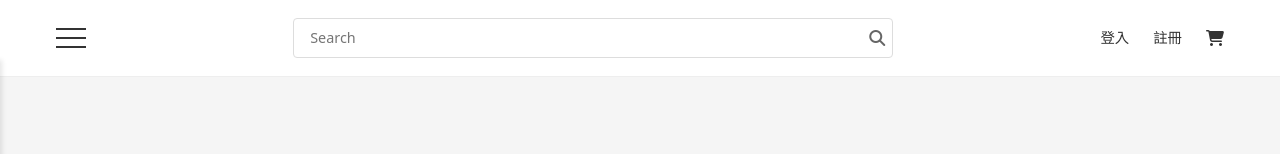
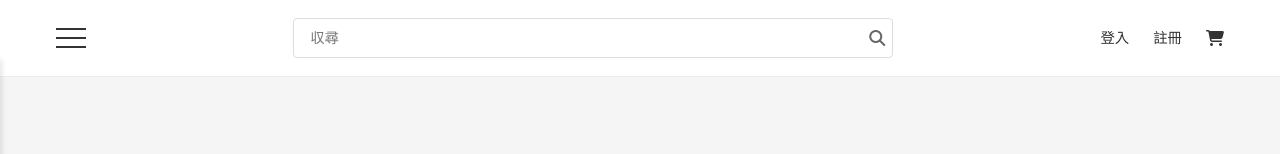
Before and after one commit to d1204429/ilivefrontend, a Vue app: page /products in a window 1280 px wide. Shown: the top 154 px of the page. Built offline with nearby package versions, Linux system fonts and the light colour scheme.

Commit message:
v1.0182 ProductListView.vue / TheHeaderView.vue 更改収尋提示字

```diff
--- a/src/components/layout/TheHeader.vue
+++ b/src/components/layout/TheHeader.vue
@@ -40,7 +40,7 @@
         <input
             type="search"
             v-model="searchKeyword"
-            placeholder="Search"
+            placeholder="収尋"
             @keyup.enter="handleSearch"
         >
         <button @click="handleSearch">
--- a/src/views/product/ProductListView.vue
+++ b/src/views/product/ProductListView.vue
@@ -6,7 +6,7 @@
       <div class="filter-controls">
         <BaseInput
             v-model="searchKeyword"
-            placeholder="搜尋商品..."
+            placeholder="        搜尋商品..."
             prefix-icon="fas fa-search"
             @input="handleSearch"
         />
```
